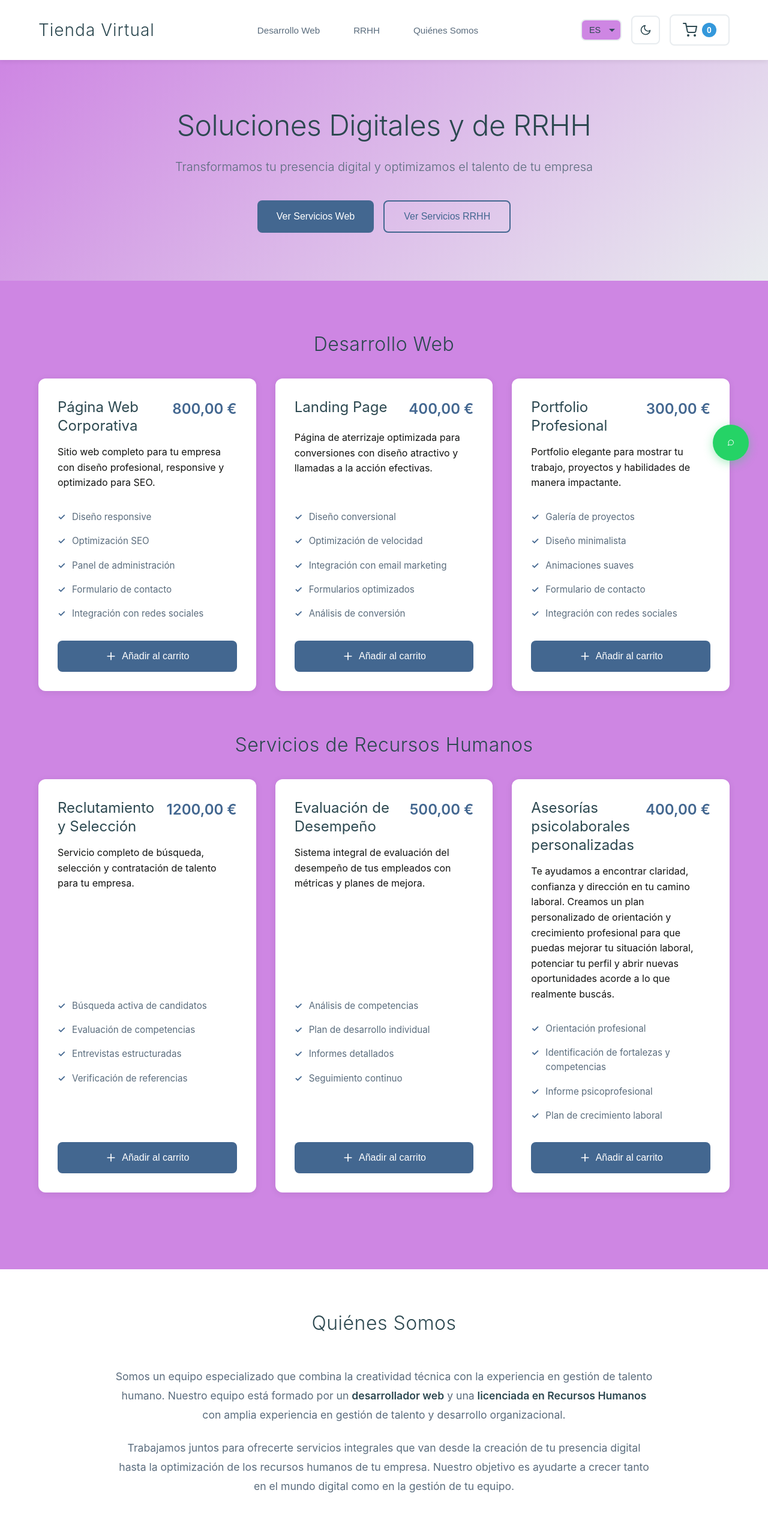
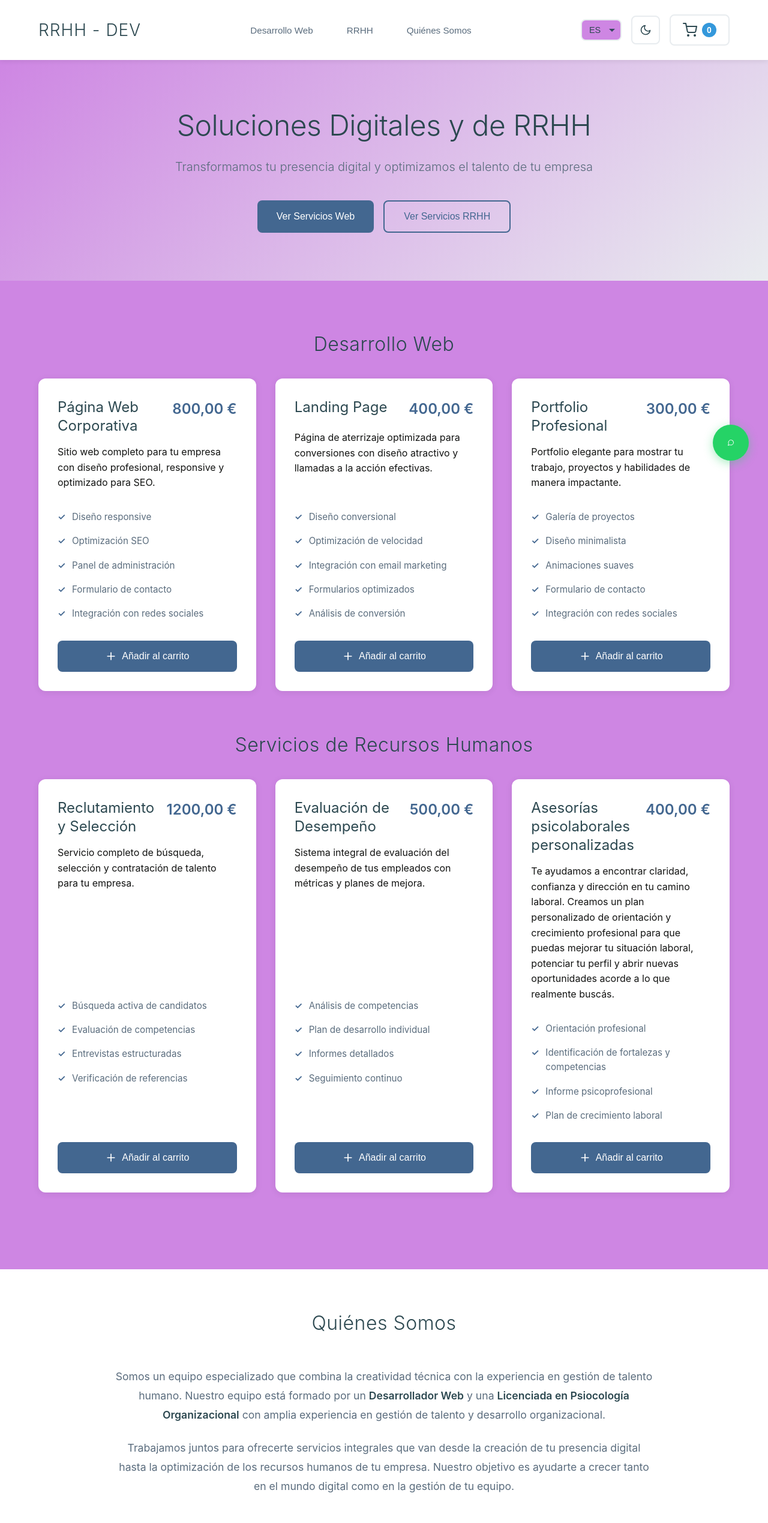
Before and after one commit to JonathanB0291/Consultora-digital-y-RRHH, a React (Vite) app: page / in a window 1280 px wide. Shown: the top 2539 px of the page at 60% size. Built offline with nearby package versions, Linux system fonts and the light colour scheme.

Commit message:
cambios en traslations

```diff
--- a/src/translations/translations.js
+++ b/src/translations/translations.js
@@ -1,7 +1,7 @@
 export const translations = {
   es: {
     // Header
-    'header.title': 'Tienda Virtual',
+    'header.title': 'RRHH - DEV',
     'header.nav.web': 'Desarrollo Web',
     'header.nav.rrhh': 'RRHH',
     'header.nav.about': 'Quiénes Somos',
@@ -74,9 +74,9 @@ export const translations = {
     // About
     'about.title': 'Quiénes Somos',
     'about.description1': 'Somos un equipo especializado que combina la creatividad técnica con la experiencia en gestión de talento humano. Nuestro equipo está formado por un',
-    'about.developer': 'desarrollador web',
+    'about.developer': 'Desarrollador Web',
     'about.and': 'y una',
-    'about.hr': 'licenciada en Recursos Humanos',
+    'about.hr': 'Licenciada en Psiocología Organizacional',
     'about.description2': 'con amplia experiencia en gestión de talento y desarrollo organizacional.',
     'about.description3': 'Trabajamos juntos para ofrecerte servicios integrales que van desde la creación de tu presencia digital hasta la optimización de los recursos humanos de tu empresa. Nuestro objetivo es ayudarte a crecer tanto en el mundo digital como en la gestión de tu equipo.',
     'about.value1.title': 'Compromiso',
@@ -126,7 +126,7 @@ export const translations = {
 
   en: {
     // Header
-    'header.title': 'Virtual Store',
+    'header.title': 'RRHH - DEV',
     'header.nav.web': 'Web Development',
     'header.nav.rrhh': 'HR',
     'header.nav.about': 'About Us',
@@ -199,9 +199,9 @@ export const translations = {
     // About
     'about.title': 'About Us',
     'about.description1': 'We are a specialized team that combines technical creativity with experience in human talent management. Our team consists of a',
-    'about.developer': 'web developer',
+    'about.developer': 'Web Developer',
     'about.and': 'and a',
-    'about.hr': 'Human Resources graduate',
+    'about.hr': 'Graduate Organisational Psychology',
     'about.description2': 'with extensive experience in talent management and organizational development.',
     'about.description3': 'We work together to offer you comprehensive services ranging from creating your digital presence to optimizing your company\'s human resources. Our goal is to help you grow both in the digital world and in managing your team.',
     'about.value1.title': 'Commitment',
@@ -251,7 +251,7 @@ export const translations = {
 
   pt: {
     // Header
-    'header.title': 'Loja Virtual',
+    'header.title': 'RRHH - DEV',
     'header.nav.web': 'Desenvolvimento Web',
     'header.nav.rrhh': 'RH',
     'header.nav.about': 'Quem Somos',
@@ -324,9 +324,9 @@ export const translations = {
     // About
     'about.title': 'Quem Somos',
     'about.description1': 'Somos uma equipe especializada que combina criatividade técnica com experiência em gestão de talentos humanos. Nossa equipe é formada por um',
-    'about.developer': 'desenvolvedor web',
+    'about.developer': 'Desenvolvedor Web',
     'about.and': 'e uma',
-    'about.hr': 'licenciada em Recursos Humanos',
+    'about.hr': 'Licenciada em Psicologia Organizacional',
     'about.description2': 'com ampla experiência em gestão de talentos e desenvolvimento organizacional.',
     'about.description3': 'Trabalhamos juntos para oferecer serviços integrais que vão desde a criação da sua presença digital até a otimização dos recursos humanos da sua empresa. Nosso objetivo é ajudá-lo a crescer tanto no mundo digital quanto na gestão da sua equipe.',
     'about.value1.title': 'Compromisso',
```
